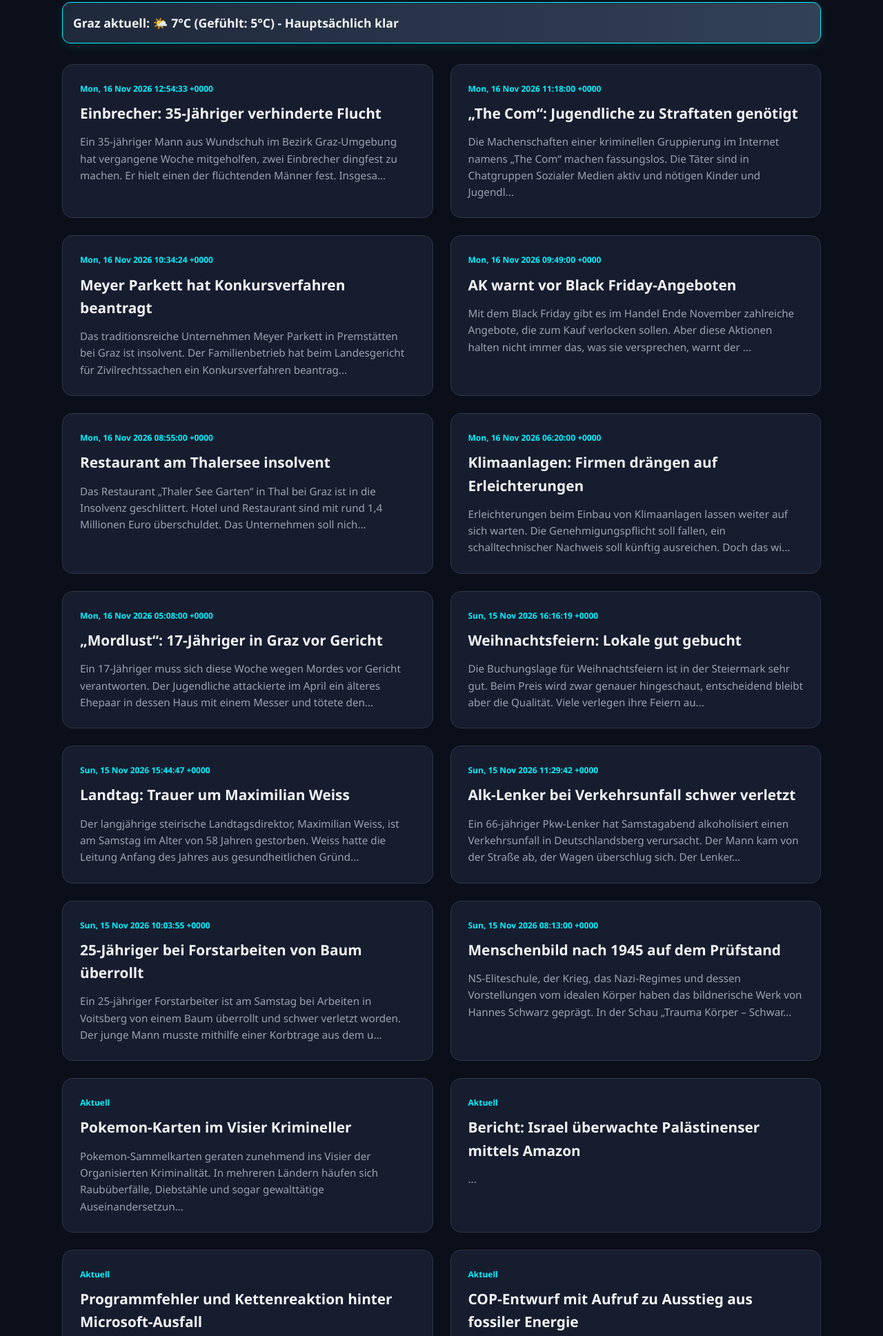
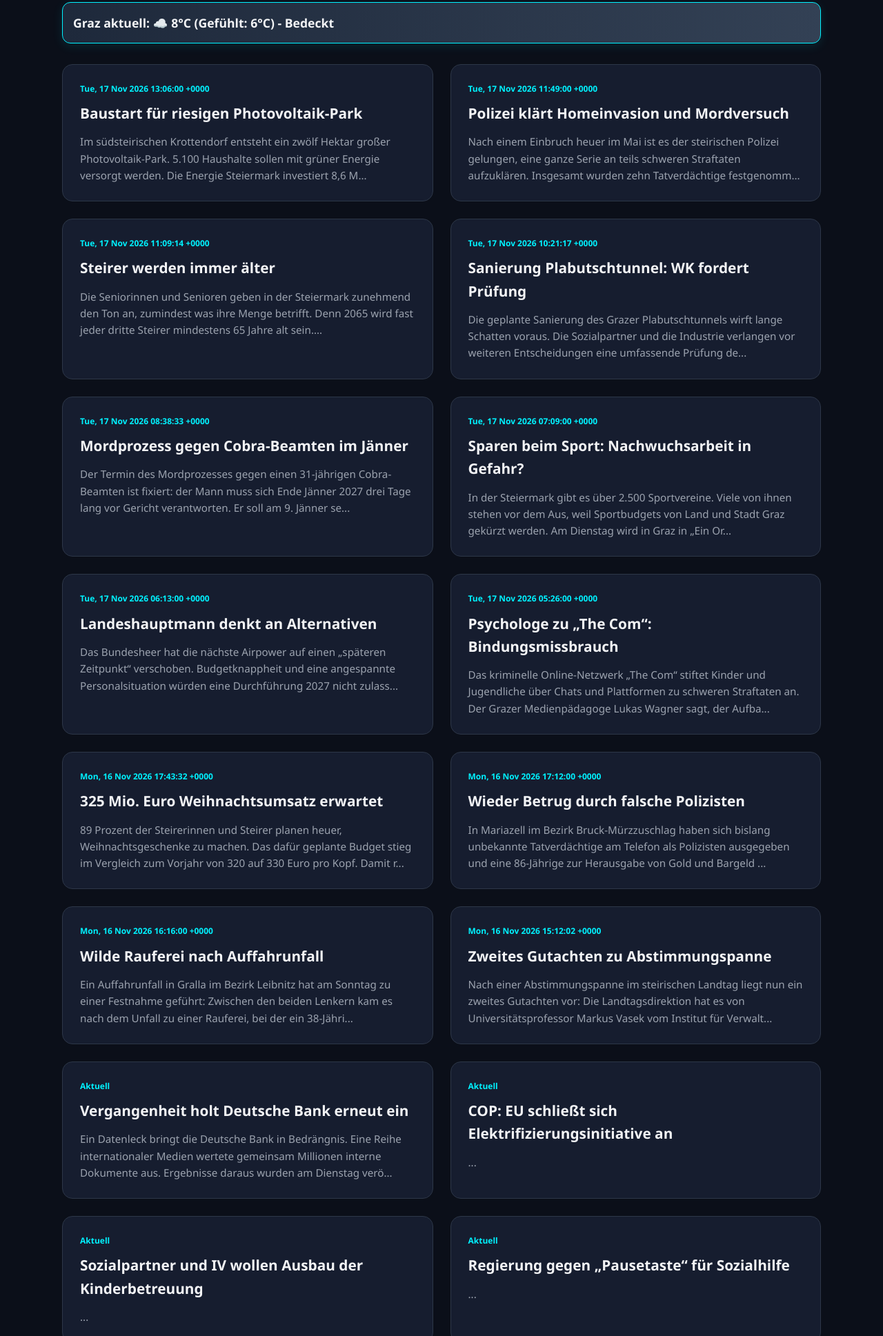
Before and after one commit to HACKERX6661/daily-news, a plain HTML site: page index.html in a window 1280 px wide. Shown: the part 153-2090 px from the top of the page at 69% size. Drawn offline with Linux system fonts and the light colour scheme.

Commit message:
Update News Hub

```diff
--- a/index.html
+++ b/index.html
@@ -53,130 +53,130 @@
         </header>
 
         <div class="weather-bar">
-            Graz aktuell: 🌤️ 7°C (Gefühlt: 5°C) - Hauptsächlich klar
+            Graz aktuell: ☁️ 8°C (Gefühlt: 6°C) - Bedeckt
         </div>
 
         <div id="news-container">
 
                 <div class="news-item">
-                    <div class="date">Mon, 16 Nov 2026 12:54:33 +0000</div>
-                    <h3><a href="https://steiermark.orf.at/stories/3379766/" target="_blank">Einbrecher: 35-Jähriger verhinderte Flucht</a></h3>
-                    <p>Ein 35-jähriger Mann aus Wundschuh im Bezirk Graz-Umgebung hat vergangene Woche mitgeholfen, zwei Einbrecher dingfest zu machen. Er hielt einen der flüchtenden Männer fest. Insgesa...</p>
+                    <div class="date">Tue, 17 Nov 2026 13:06:00 +0000</div>
+                    <h3><a href="https://steiermark.orf.at/stories/3379900/" target="_blank">Baustart für riesigen Photovoltaik-Park</a></h3>
+                    <p>Im südsteirischen Krottendorf entsteht ein zwölf Hektar großer Photovoltaik-Park. 5.100 Haushalte sollen mit grüner Energie versorgt werden. Die Energie Steiermark investiert 8,6 M...</p>
                 </div>
                 <div class="news-item">
-                    <div class="date">Mon, 16 Nov 2026 11:18:00 +0000</div>
-                    <h3><a href="https://steiermark.orf.at/stories/3379743/" target="_blank">„The Com“: Jugendliche zu Straftaten genötigt</a></h3>
-                    <p>Die Machenschaften einer kriminellen Gruppierung im Internet namens „The Com“ machen fassungslos. Die Täter sind in Chatgruppen Sozialer Medien aktiv und nötigen Kinder und Jugendl...</p>
+                    <div class="date">Tue, 17 Nov 2026 11:49:00 +0000</div>
+                    <h3><a href="https://steiermark.orf.at/stories/3379908/" target="_blank">Polizei klärt Homeinvasion und Mordversuch</a></h3>
+                    <p>Nach einem Einbruch heuer im Mai ist es der steirischen Polizei gelungen, eine ganze Serie an teils schweren Straftaten aufzuklären. Insgesamt wurden zehn Tatverdächtige festgenomm...</p>
                 </div>
                 <div class="news-item">
-                    <div class="date">Mon, 16 Nov 2026 10:34:24 +0000</div>
-                    <h3><a href="https://steiermark.orf.at/stories/3379723/" target="_blank">Meyer Parkett hat Konkursverfahren beantragt</a></h3>
-                    <p>Das traditionsreiche Unternehmen Meyer Parkett in Premstätten bei Graz ist insolvent. Der Familienbetrieb hat beim Landesgericht für Zivilrechtssachen ein Konkursverfahren beantrag...</p>
+                    <div class="date">Tue, 17 Nov 2026 11:09:14 +0000</div>
+                    <h3><a href="https://steiermark.orf.at/stories/3379902/" target="_blank">Steirer werden immer älter</a></h3>
+                    <p>Die Seniorinnen und Senioren geben in der Steiermark zunehmend den Ton an, zumindest was ihre Menge betrifft. Denn 2065 wird fast jeder dritte Steirer mindestens 65 Jahre alt sein....</p>
                 </div>
                 <div class="news-item">
-                    <div class="date">Mon, 16 Nov 2026 09:49:00 +0000</div>
-                    <h3><a href="https://steiermark.orf.at/stories/3379725/" target="_blank">AK warnt vor Black Friday-Angeboten</a></h3>
-                    <p>Mit dem Black Friday gibt es im Handel Ende November zahlreiche Angebote, die zum Kauf verlocken sollen. Aber diese Aktionen halten nicht immer das, was sie versprechen, warnt der ...</p>
+                    <div class="date">Tue, 17 Nov 2026 10:21:17 +0000</div>
+                    <h3><a href="https://steiermark.orf.at/stories/3379899/" target="_blank">Sanierung Plabutschtunnel: WK fordert Prüfung</a></h3>
+                    <p>Die geplante Sanierung des Grazer Plabutschtunnels wirft lange Schatten voraus. Die Sozialpartner und die Industrie verlangen vor weiteren Entscheidungen eine umfassende Prüfung de...</p>
                 </div>
                 <div class="news-item">
-                    <div class="date">Mon, 16 Nov 2026 08:55:00 +0000</div>
-                    <h3><a href="https://steiermark.orf.at/stories/3379702/" target="_blank">Restaurant am Thalersee insolvent</a></h3>
-                    <p>Das Restaurant „Thaler See Garten“ in Thal bei Graz ist in die Insolvenz geschlittert. Hotel und Restaurant sind mit rund 1,4 Millionen Euro überschuldet. Das Unternehmen soll nich...</p>
+                    <div class="date">Tue, 17 Nov 2026 08:38:33 +0000</div>
+                    <h3><a href="https://steiermark.orf.at/stories/3379878/" target="_blank">Mordprozess gegen Cobra-Beamten im Jänner</a></h3>
+                    <p>Der Termin des Mordprozesses gegen einen 31-jährigen Cobra-Beamten ist fixiert: der Mann muss sich Ende Jänner 2027 drei Tage lang vor Gericht verantworten. Er soll am 9. Jänner se...</p>
                 </div>
                 <div class="news-item">
-                    <div class="date">Mon, 16 Nov 2026 06:20:00 +0000</div>
-                    <h3><a href="https://steiermark.orf.at/stories/3379639/" target="_blank">Klimaanlagen: Firmen drängen auf Erleichterungen</a></h3>
-                    <p>Erleichterungen beim Einbau von Klimaanlagen lassen weiter auf sich warten. Die Genehmigungspflicht soll fallen, ein schalltechnischer Nachweis soll künftig ausreichen. Doch das wi...</p>
+                    <div class="date">Tue, 17 Nov 2026 07:09:00 +0000</div>
+                    <h3><a href="https://steiermark.orf.at/stories/3379679/" target="_blank">Sparen beim Sport: Nachwuchsarbeit in Gefahr?</a></h3>
+                    <p>In der Steiermark gibt es über 2.500 Sportvereine. Viele von ihnen stehen vor dem Aus, weil Sportbudgets von Land und Stadt Graz gekürzt werden. Am Dienstag wird in Graz in „Ein Or...</p>
                 </div>
                 <div class="news-item">
-                    <div class="date">Mon, 16 Nov 2026 05:08:00 +0000</div>
-                    <h3><a href="https://steiermark.orf.at/stories/3379635/" target="_blank">„Mordlust“: 17-Jähriger in Graz vor Gericht</a></h3>
-                    <p>Ein 17-Jähriger muss sich diese Woche wegen Mordes vor Gericht verantworten. Der Jugendliche attackierte im April ein älteres Ehepaar in dessen Haus mit einem Messer und tötete den...</p>
+                    <div class="date">Tue, 17 Nov 2026 06:13:00 +0000</div>
+                    <h3><a href="https://steiermark.orf.at/stories/3379858/" target="_blank">Landeshauptmann denkt an Alternativen</a></h3>
+                    <p>Das Bundesheer hat die nächste Airpower auf einen „späteren Zeitpunkt“ verschoben. Budgetknappheit und eine angespannte Personalsituation würden eine Durchführung 2027 nicht zulass...</p>
                 </div>
                 <div class="news-item">
-                    <div class="date">Sun, 15 Nov 2026 16:16:19 +0000</div>
-                    <h3><a href="https://steiermark.orf.at/stories/3379612/" target="_blank">Weihnachtsfeiern: Lokale gut gebucht</a></h3>
-                    <p>Die Buchungslage für Weihnachtsfeiern ist in der Steiermark sehr gut. Beim Preis wird zwar genauer hingeschaut, entscheidend bleibt aber die Qualität. Viele verlegen ihre Feiern au...</p>
+                    <div class="date">Tue, 17 Nov 2026 05:26:00 +0000</div>
+                    <h3><a href="https://steiermark.orf.at/stories/3379825/" target="_blank">Psychologe zu „The Com“: Bindungsmissbrauch</a></h3>
+                    <p>Das kriminelle Online-Netzwerk „The Com“ stiftet Kinder und Jugendliche über Chats und Plattformen zu schweren Straftaten an. Der Grazer Medienpädagoge Lukas Wagner sagt, der Aufba...</p>
                 </div>
                 <div class="news-item">
-                    <div class="date">Sun, 15 Nov 2026 15:44:47 +0000</div>
-                    <h3><a href="https://steiermark.orf.at/stories/3379658/" target="_blank">Landtag: Trauer um Maximilian Weiss</a></h3>
-                    <p>Der langjährige steirische Landtagsdirektor, Maximilian Weiss, ist am Samstag im Alter von 58 Jahren gestorben. Weiss hatte die Leitung Anfang des Jahres aus gesundheitlichen Gründ...</p>
+                    <div class="date">Mon, 16 Nov 2026 17:43:32 +0000</div>
+                    <h3><a href="https://steiermark.orf.at/stories/3379721/" target="_blank">325 Mio. Euro Weihnachtsumsatz erwartet</a></h3>
+                    <p>89 Prozent der Steirerinnen und Steirer planen heuer, Weihnachtsgeschenke zu machen. Das dafür geplante Budget stieg im Vergleich zum Vorjahr von 320 auf 330 Euro pro Kopf. Damit r...</p>
                 </div>
                 <div class="news-item">
-                    <div class="date">Sun, 15 Nov 2026 11:29:42 +0000</div>
-                    <h3><a href="https://steiermark.orf.at/stories/3379622/" target="_blank">Alk-Lenker bei Verkehrsunfall schwer verletzt</a></h3>
-                    <p>Ein 66-jähriger Pkw-Lenker hat Samstagabend alkoholisiert einen Verkehrsunfall in Deutschlandsberg verursacht. Der Mann kam von der Straße ab, der Wagen überschlug sich. Der Lenker...</p>
+                    <div class="date">Mon, 16 Nov 2026 17:12:00 +0000</div>
+                    <h3><a href="https://steiermark.orf.at/stories/3379822/" target="_blank">Wieder Betrug durch falsche Polizisten</a></h3>
+                    <p>In Mariazell im Bezirk Bruck-Mürzzuschlag haben sich bislang unbekannte Tatverdächtige am Telefon als Polizisten ausgegeben und eine 86-Jährige zur Herausgabe von Gold und Bargeld ...</p>
                 </div>
                 <div class="news-item">
-                    <div class="date">Sun, 15 Nov 2026 10:03:55 +0000</div>
-                    <h3><a href="https://steiermark.orf.at/stories/3379607/" target="_blank">25-Jähriger bei Forstarbeiten von Baum überrollt</a></h3>
-                    <p>Ein 25-jähriger Forstarbeiter ist am Samstag bei Arbeiten in Voitsberg von einem Baum überrollt und schwer verletzt worden. Der junge Mann musste mithilfe einer Korbtrage aus dem u...</p>
+                    <div class="date">Mon, 16 Nov 2026 16:16:00 +0000</div>
+                    <h3><a href="https://steiermark.orf.at/stories/3379799/" target="_blank">Wilde Rauferei nach Auffahrunfall</a></h3>
+                    <p>Ein Auffahrunfall in Gralla im Bezirk Leibnitz hat am Sonntag zu einer Festnahme geführt: Zwischen den beiden Lenkern kam es nach dem Unfall zu einer Rauferei, bei der ein 38-Jähri...</p>
                 </div>
                 <div class="news-item">
-                    <div class="date">Sun, 15 Nov 2026 08:13:00 +0000</div>
-                    <h3><a href="https://steiermark.orf.at/stories/3379161/" target="_blank">Menschenbild nach 1945 auf dem Prüfstand</a></h3>
-                    <p>NS-Eliteschule, der Krieg, das Nazi-Regimes und dessen Vorstellungen vom idealen Körper haben das bildnerische Werk von Hannes Schwarz geprägt. In der Schau „Trauma Körper – Schwar...</p>
+                    <div class="date">Mon, 16 Nov 2026 15:12:02 +0000</div>
+                    <h3><a href="https://steiermark.orf.at/stories/3379809/" target="_blank">Zweites Gutachten zu Abstimmungspanne</a></h3>
+                    <p>Nach einer Abstimmungspanne im steirischen Landtag liegt nun ein zweites Gutachten vor: Die Landtagsdirektion hat es von Universitätsprofessor Markus Vasek vom Institut für Verwalt...</p>
                 </div>
                 <div class="news-item">
                     <div class="date">Aktuell</div>
-                    <h3><a href="https://orf.at/stories/3448349/" target="_blank">Pokemon-Karten im Visier Krimineller</a></h3>
-                    <p>Pokemon-Sammelkarten geraten zunehmend ins Visier der Organisierten Kriminalität. In mehreren Ländern häufen sich Raubüberfälle, Diebstähle und sogar gewalttätige Auseinandersetzun...</p>
+                    <h3><a href="https://orf.at/stories/3448439/" target="_blank">Vergangenheit holt Deutsche Bank erneut ein</a></h3>
+                    <p>Ein Datenleck bringt die Deutsche Bank in Bedrängnis. Eine Reihe internationaler Medien wertete gemeinsam Millionen interne Dokumente aus. Ergebnisse daraus wurden am Dienstag verö...</p>
                 </div>
                 <div class="news-item">
                     <div class="date">Aktuell</div>
-                    <h3><a href="https://orf.at/stories/3448348/" target="_blank">Bericht: Israel überwachte Palästinenser mittels Amazon</a></h3>
+                    <h3><a href="https://orf.at/stories/3448471/" target="_blank">COP: EU schließt sich Elektrifizierungsinitiative an</a></h3>
                     <p>...</p>
                 </div>
                 <div class="news-item">
                     <div class="date">Aktuell</div>
-                    <h3><a href="https://orf.at/stories/3448344/" target="_blank">Programmfehler und Kettenreaktion hinter Microsoft-Ausfall</a></h3>
+                    <h3><a href="https://orf.at/stories/3448469/" target="_blank">Sozialpartner und IV wollen Ausbau der Kinderbetreuung</a></h3>
                     <p>...</p>
                 </div>
                 <div class="news-item">
                     <div class="date">Aktuell</div>
-                    <h3><a href="https://orf.at/stories/3448342/" target="_blank">COP-Entwurf mit Aufruf zu Ausstieg aus fossiler Energie</a></h3>
+                    <h3><a href="https://orf.at/stories/3448463/" target="_blank">Regierung gegen „Pausetaste“ für Sozialhilfe</a></h3>
                     <p>...</p>
                 </div>
                 <div class="news-item">
                     <div class="date">Aktuell</div>
-                    <h3><a href="https://orf.at/stories/3448338/" target="_blank">Bericht: Französische Soldaten als Ausbildner in Ukraine</a></h3>
+                    <h3><a href="https://orf.at/stories/3448460/" target="_blank">Bärenangriff: Schulschließungen in japanischer Stadt</a></h3>
                     <p>...</p>
                 </div>
                 <div class="news-item">
                     <div class="date">Aktuell</div>
-                    <h3><a href="https://orf.at/stories/3448339/" target="_blank">Einigung auf Regierung in Lettland</a></h3>
+                    <h3><a href="https://orf.at/stories/3448443/" target="_blank">Neuer Entwurf zu Bundesstaatsanwaltschaft</a></h3>
+                    <p>Die Regierung hat sich auf einen neuen Entwurf zur Bundesstaatsanwaltschaft geeinigt. Dieser werde mit einigen Änderungen dem Nationalrat zugewiesen, kündigte NEOS-Klubobmann Yanni...</p>
+                </div>
+                <div class="news-item">
+                    <div class="date">Aktuell</div>
+                    <h3><a href="https://orf.at/stories/3448459/" target="_blank">Weitere Haftstrafe für Ex-Präsidenten des Kosovo</a></h3>
                     <p>...</p>
                 </div>
                 <div class="news-item">
                     <div class="date">Aktuell</div>
-                    <h3><a href="https://orf.at/stories/3448325/" target="_blank">Offenbar Einigung mit Ruanda</a></h3>
-                    <p>Österreich und vier weitere EU-Staaten wollen abgelehnte Asylwerber und Asylwerberinnen künftig in ein Abschiebezentrum in Ruanda bringen. Entsprechende Pläne dürften Innenminister...</p>
-                </div>
-                <div class="news-item">
-                    <div class="date">Aktuell</div>
-                    <h3><a href="https://orf.at/stories/3448334/" target="_blank">Grüne erwarten bei Zivildienst Bewegung der Regierung</a></h3>
+                    <h3><a href="https://orf.at/stories/3448456/" target="_blank">Wehrdienst: Regierung setzt weiter auf Einigung  mit Opposition</a></h3>
                     <p>...</p>
                 </div>
                 <div class="news-item">
                     <div class="date">Aktuell</div>
-                    <h3><a href="https://orf.at/stories/3448324/" target="_blank">Österreicher gewinnt „Magic“-WM</a></h3>
+                    <h3><a href="https://orf.at/stories/3448452/" target="_blank">Illegale Produkte: EU wirft Temu mangelnden Einsatz vor</a></h3>
                     <p>...</p>
                 </div>
                 <div class="news-item">
                     <div class="date">Aktuell</div>
-                    <h3><a href="https://orf.at/stories/3448332/" target="_blank">Commerzbank-Übernahme: EU gibt UniCredit grünes Licht</a></h3>
+                    <h3><a href="https://orf.at/stories/3448451/" target="_blank">Städte- und Gemeindebund warnen vor Investitionsrückstau</a></h3>
                     <p>...</p>
                 </div>
                 <div class="news-item">
                     <div class="date">Aktuell</div>
-                    <h3><a href="https://orf.at/stories/3448329/" target="_blank">Erben wollen Auktion von Van-Gogh-Werk stoppen</a></h3>
-                    <p>...</p>
+                    <h3><a href="https://orf.at/stories/3448441/" target="_blank">Krim-Brücke bei Angriff schwer beschädigt</a></h3>
+                    <p>Die von Russland erbaute Brücke zur annektierten Halbinsel Krim ist in der Nacht bei einem ukrainischen Luftangriff teilweise zerstört worden. Der ukrainische Präsident Wolodymyr S...</p>
                 </div>
                 <div class="news-item">
                     <div class="date">Aktuell</div>
-                    <h3><a href="https://orf.at/stories/3448326/" target="_blank">EZB sieht Gefahren für Finanzsystem durch KI</a></h3>
-                    <p>...</p>
+                    <h3><a href="https://orf.at/stories/3448327/" target="_blank">Expertin sieht viele Gründe für Pagro-Fusion</a></h3>
+                    <p>Was schon länger bekannt war, wird zeitlich konkreter: Bis 2028/29 sollen die Libro-Filialen auf Pagro umgestellt werden, das teilte die Schul- und Büroartikelkette am Montag mit. ...</p>
                 </div>
         </div>
 
```
